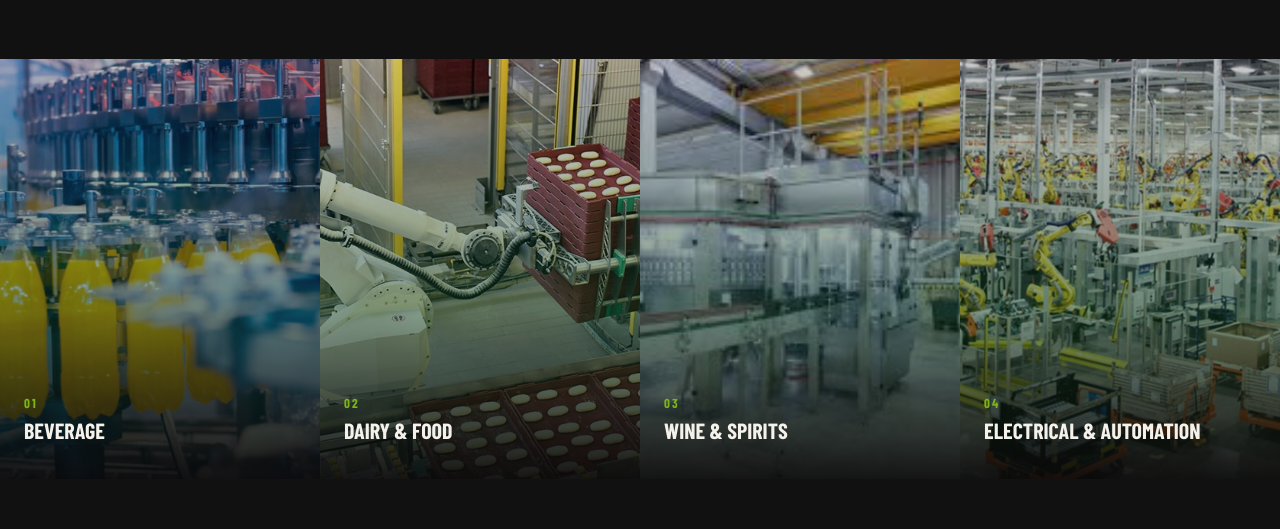
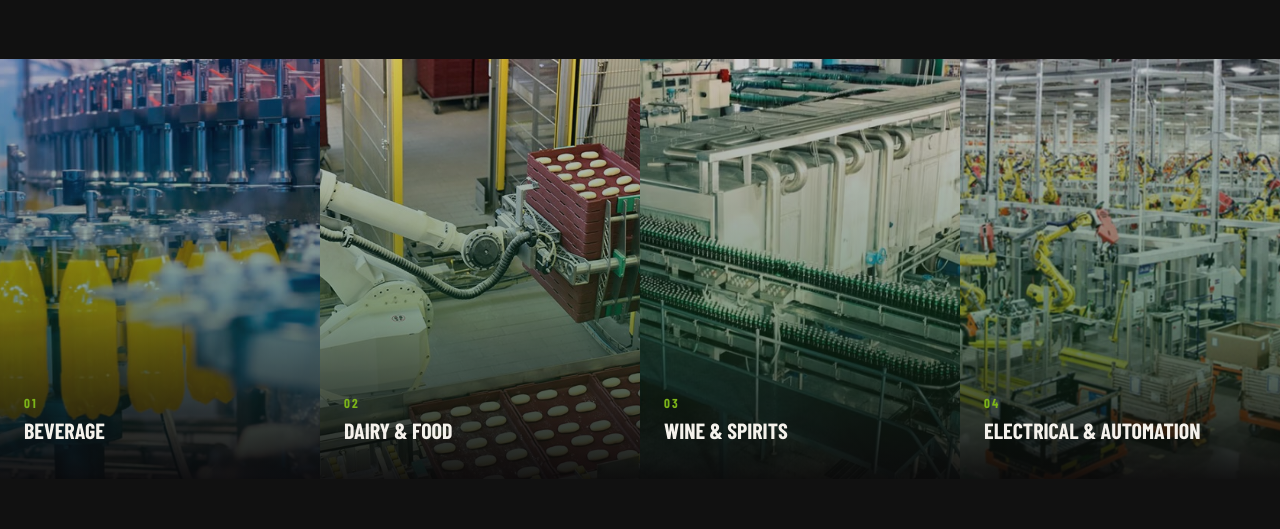
Before and after one commit to contacttech-beep/anc-industrial-service, a React (Vite) app: page / in a window 1280 px wide. Shown: the part 2037-2566 px from the top of the page. Built offline with nearby package versions, Linux system fonts and the light colour scheme; a web font is replaced by a local one.

Commit message:
Hero vodka bg, wine sector fix

```diff
--- a/src/App.jsx
+++ b/src/App.jsx
@@ -333,10 +333,10 @@ const CLIENTS = [
 
 // Image map
 const IMAGES = {
-  hero_bg: "/img_wine_spirits.avif",
+  hero_bg: "/hero_bg.jpg",
   img_beverage: "/img_beverage.jpg",
   img_dairy: "/img_dairy.jpg",
-  img_wine: "/img_wine.jpg",
+  img_wine: "/img_wine_spirits.avif",
   img_automation: "/img_automation.jpg",
   img_electrical: "/img_electrical.webp",
   img_wine_spirits: "/img_wine_spirits.avif",
```
Also changed, not shown: 2 other files (tests, documents, lock files or other folders).
